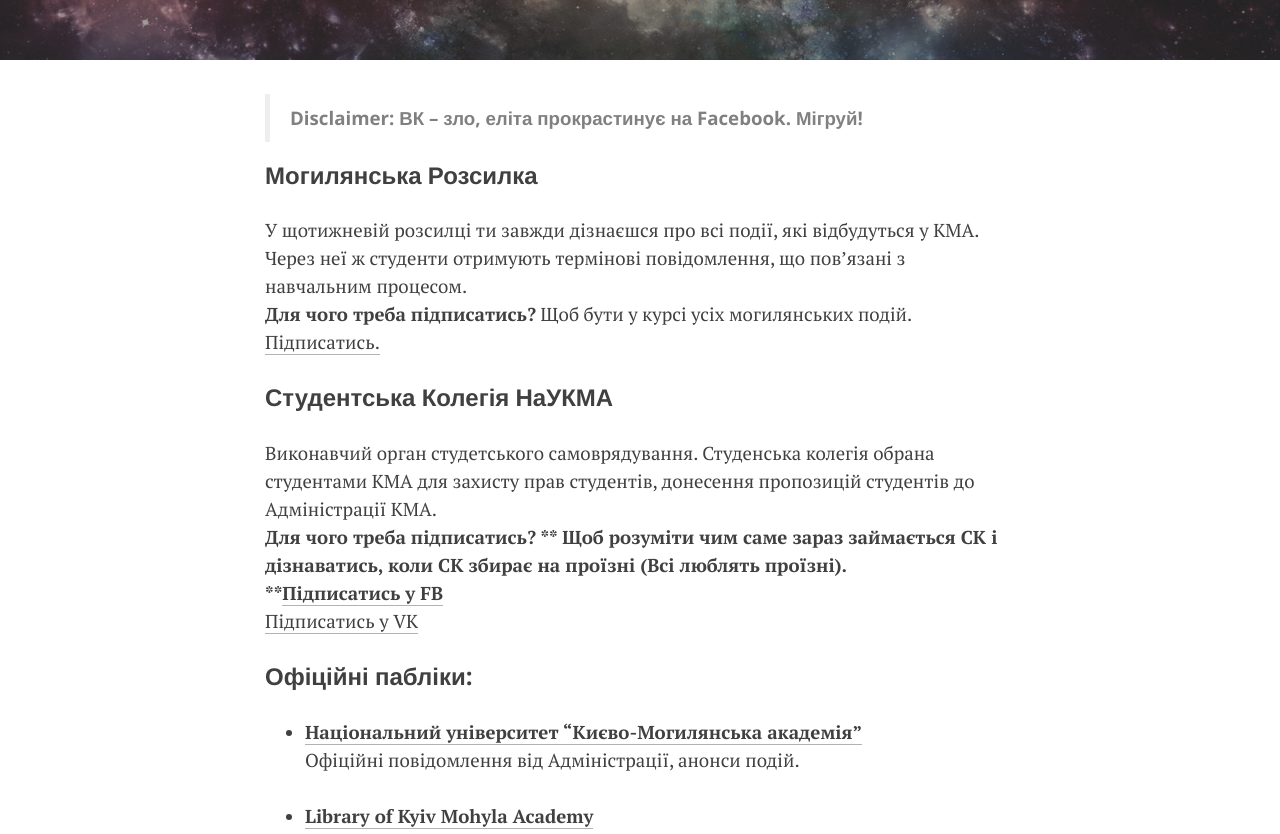
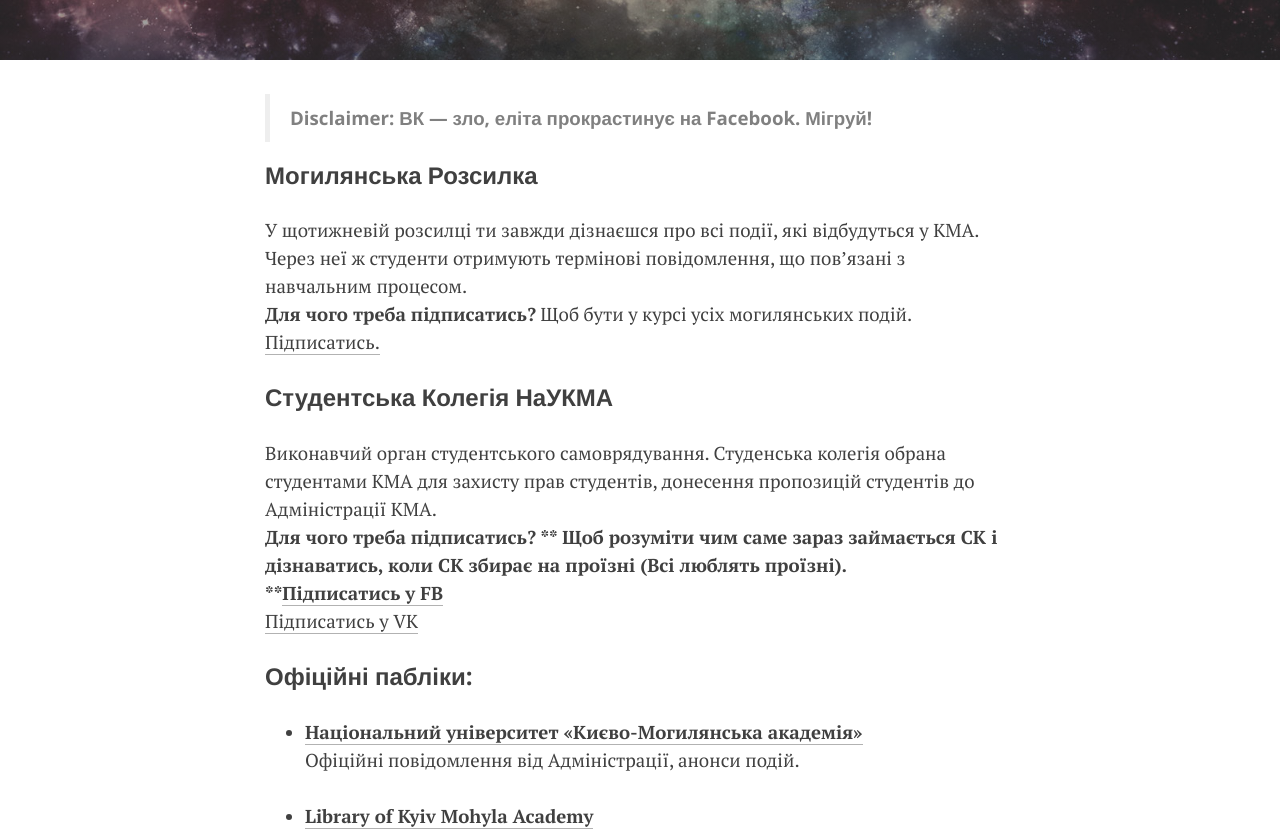
Before and after one commit to boretskyi/boretskyi.github.io, a Jekyll site: the page built from _posts/2015-09-01-kma-guide.md, in a window 1280 px wide and 1400 px high. Shown: the part 391-1225 px from the top of the window. Built offline with Jekyll 4.4.1, drawn with Linux system fonts in a browser that asks for light colours; nearby versions of some CDN libraries; Markdown is read by kramdown in place of the engine named in the settings; comment, search, counter and statistics services are not loaded; some of the changed text lies outside the part shown.

Commit message:
Typos, formatting, typography in kmaguide

```diff
--- a/_posts/2015-09-01-kma-guide.md
+++ b/_posts/2015-09-01-kma-guide.md
@@ -19,23 +19,24 @@
 
 
 
->**Disclaimer: ВК – зло, еліта прокрастинує на Facebook. Мігруй!**
 
-###[Могилянська Розсилка](http://goo.gl/EoH2hM)
+> **Disclaimer: ВК — зло, еліта прокрастинує на Facebook. Мігруй!**
+
+### [Могилянська Розсилка](http://goo.gl/EoH2hM)
 У щотижневій розсилці ти завжди дізнаєшся про всі події, які відбудуться у КМА. Через неї ж студенти отримують термінові повідомлення, що пов'язані з навчальним процесом.
 **Для чого треба підписатись?** Щоб бути у курсі усіх могилянських подій.
 [Підписатись.](http://goo.gl/EoH2hM)
 
-###Студентська Колегія НаУКМА
-Виконавчий орган студетського самоврядування. Студенська колегія обрана студентами КМА для захисту прав студентів, донесення пропозицій студентів до Адміністрації КМА.
+### Студентська Колегія НаУКМА
+Виконавчий орган студентського самоврядування. Студенська колегія обрана студентами КМА для захисту прав студентів, донесення пропозицій студентів до Адміністрації КМА.
 **Для чого треба підписатись? ** Щоб розуміти чим саме зараз займається СК і дізнаватись, коли СК збирає на проїзні (Всі люблять проїзні).
 **[Підписатись у FB](https://www.facebook.com/StudNaUKMA)**
 [Підписатись у VK](https://vk.com/sk_kma)
 
 
 
-###Офіційні пабліки:
-- **[Національний університет "Києво-Могилянська академія"](https://www.facebook.com/naukma)**
+### Офіційні пабліки:
+- **[Національний університет «Києво-Могилянська академія»](https://www.facebook.com/naukma)**
 Офіційні повідомлення від Адміністрації, анонси подій.
 
 - **[Library of Kyiv Mohyla Academy](https://www.facebook.com/NaUKMA.Library)**
@@ -62,7 +63,7 @@
 Факультет правничих наук НаУКМА.
 
 - **[Кафедра соціології НаУКМА](https://www.facebook.com/groups/444996058893310/)**
-Онлайн-платформа кафедри соціології НаУКМА для динамічного обговорення життя\подій\історій\сенсів\бажань\мотивів etc в онлайн-просторі з приводу і без нього.
+Онлайн-платформа кафедри соціології НаУКМА для динамічного обговорення життя/подій/історій/сенсів/бажань/мотивів/etc. в онлайн-просторі з приводу і без нього.
 
 
 ###Студентські простори:
@@ -74,7 +75,7 @@
 Перший відкритий студентський простір. Кава, настольні ігри, багато місця. Тут часто проводяться лекції та покази фільмів.
 
 
-###Студентські організації:
+### Студентські організації:
 
 - **[Дебатний Клуб НаУКМА](https://vk.com/debate_club_naukma)**
 Для охочих опанувати мистцетво дебатів. Ігрові та тренінгові засідання (українською та англійською мовами).
@@ -101,7 +102,7 @@
 Проект покликаний створювати нову політичну науку в Україні та об’єднує три напрямки роботи: дискусійну платформу, аналітичний блог та школу політичної філософії.
 
 - **[East West Business](https://vk.com/east.west.business)**
-Молодіжна громадська організація економічного спрямування при Києво-Могилянській академії, що займається впровадженням різноманітних проектів у сфері економіки та бізнесу. Мета - наблизити студентів з потенційними роботодавцями та представниками бізнесу.
+Молодіжна громадська організація економічного спрямування при Києво-Могилянській академії, що займається впровадженням різноманітних проектів у сфері економіки та бізнесу. Мета — наблизити студентів з потенційними роботодавцями та представниками бізнесу.
 
 - **[Могилянський інтелектуальний клуб](https://vk.com/mik_naukma)**
 Одна з найдавніших могилянських студентських організацій, що вже понад 15 років не дає засихати мізкам могилянців.
@@ -111,7 +112,7 @@
 Метою організації є діяльність, спрямована на пропаганду української мови, культури, заходи, які організовуються нашою організацією сприяють поширенню української мови серед студентів академії, популяризації українського кінематографу, поширенню знань із української історії і культурології.
 
 
-###Могилянські підприємці
+### Могилянські підприємці
 
 - **[Official KMA gift shop](https://www.facebook.com/kmagiftshop)**
 Офіційний крутий могилянський мерч. Футболки, худі, etc.
@@ -125,7 +126,7 @@
 - **[КМАркет](https://www.facebook.com/kmarket.ua)**
 КМАркет — спільнота могилянських виробників.
 
-###Інше
+### Інше
 
 - **[Антресоля](https://www.facebook.com/antresolya)**
 Могилянська художня студія.
```
